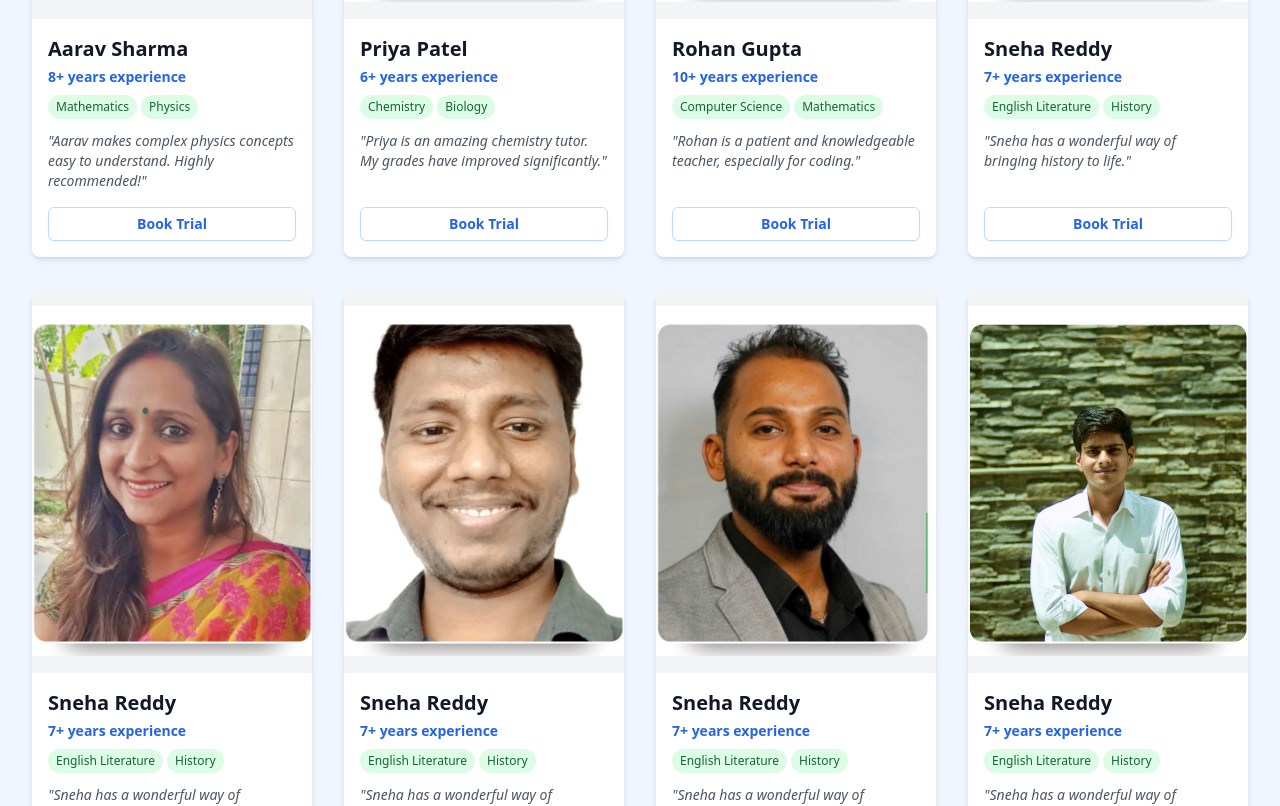
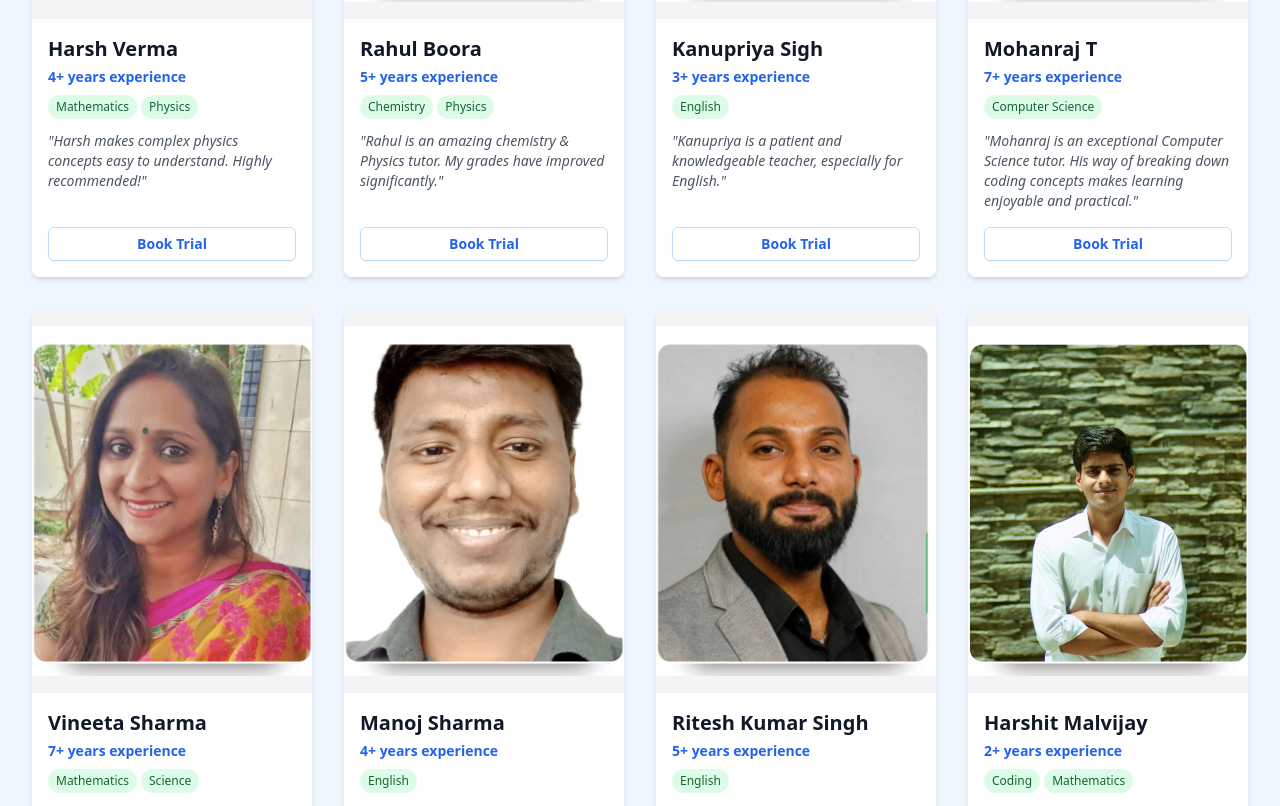
Before and after one commit to Avviishek/entanglen-new, a React (Vite) app: page / in a window 1280 px wide. Shown: the part 2620-3426 px from the top of the page. Built offline with nearby package versions, Linux system fonts and the light colour scheme; grey boxes are pictures that could not be loaded.

Commit message:
few more chages

```diff
--- a/components/TrialFormModal.tsx
+++ b/components/TrialFormModal.tsx
@@ -6,14 +6,16 @@ import { TUTORS } from '../constants';
 interface TrialFormModalProps {
   isOpen: boolean;
   onClose: () => void;
+  selectedSubject?: string;
 }
 
 const subjects = [...new Set(TUTORS.flatMap(t => t.subjects))];
 const defaultSubject = subjects.length > 0 ? subjects[0] : '';
 
 
-const TrialFormModal: React.FC<TrialFormModalProps> = ({ isOpen, onClose }) => {
+const TrialFormModal: React.FC<TrialFormModalProps> = ({ isOpen, onClose, selectedSubject }) => {
   const [completed, setCompleted] = React.useState(false);
+  const [formError, setFormError] = React.useState(false);
 
   useEffect(() => {
     const handleEsc = (event: KeyboardEvent) => {
@@ -21,16 +23,24 @@ const TrialFormModal: React.FC<TrialFormModalProps> = ({ isOpen, onClose }) => {
         onClose();
       }
     };
+    const handleFormforgeMessage = (event: MessageEvent) => {
+      if (event.origin === 'https://formforge.solutions' && event.data === 'formforge:submitted') {
+        setCompleted(true);
+      }
+    };
     if (isOpen) {
       document.body.style.overflow = 'hidden';
       window.addEventListener('keydown', handleEsc);
+      window.addEventListener('message', handleFormforgeMessage);
     } else {
       document.body.style.overflow = 'unset';
       setCompleted(false);
+      setFormError(false);
     }
     return () => {
       document.body.style.overflow = 'unset';
       window.removeEventListener('keydown', handleEsc);
+      window.removeEventListener('message', handleFormforgeMessage);
     };
   }, [isOpen, onClose]);
 
@@ -66,6 +76,7 @@ const TrialFormModal: React.FC<TrialFormModalProps> = ({ isOpen, onClose }) => {
           </div>
         ) : (
           <div className="w-full h-[600px]">
+            {!formError ? (
               <iframe
                 src="https://formforge.solutions/form/60236590-621e-486c-9ec3-683e0e312b8c"
                 width="100%"
@@ -73,14 +84,14 @@ const TrialFormModal: React.FC<TrialFormModalProps> = ({ isOpen, onClose }) => {
                 frameBorder="0"
                 title="Formforge Trial Request"
                 style={{ borderRadius: '16px', width: '100%', height: '100%' }}
-              onLoad={() => {
-                window.addEventListener('message', function(event) {
-                  if (event.origin === 'https://formforge.solutions' && event.data === 'formforge:submitted') {
-                    setCompleted(true);
-                  }
-                });
-              }}
+                onError={() => setFormError(true)}
               ></iframe>
+            ) : (
+              <div className="flex flex-col items-center justify-center h-full">
+                <p className="text-red-600 font-semibold">Failed to load the form. Please check your internet connection or try again later.</p>
+                <Button variant="primary" size="medium" onClick={onClose} className="mt-4">Close</Button>
+              </div>
+            )}
           </div>
         )}
       </div>
--- a/constants.ts
+++ b/constants.ts
@@ -4,93 +4,93 @@ import { Tutor, Testimonial, PricingPlan } from './types';
 export const TUTORS: Tutor[] = [
   {
     id: 1,
-    name: 'Aarav Sharma',
+    name: 'Harsh Verma',
     image: '1.png',
     subjects: ['Mathematics', 'Physics'],
-    experience: '8+ years',
-    languages: ['English', 'Hindi'],
+    experience: '4+ years',
+    languages: ['English'],
     availability: 'Full-time',
-    testimonial: 'Aarav makes complex physics concepts easy to understand. Highly recommended!'
+    testimonial: 'Harsh makes complex physics concepts easy to understand. Highly recommended!'
   },
   {
     id: 2,
-    name: 'Priya Patel',
+    name: 'Rahul Boora',
     image: '2.jpeg',
-    subjects: ['Chemistry', 'Biology'],
-    experience: '6+ years',
-    languages: ['English', 'Gujarati'],
-    availability: 'Part-time',
-    testimonial: 'Priya is an amazing chemistry tutor. My grades have improved significantly.'
+    subjects: ['Chemistry', 'Physics'],
+    experience: '5+ years',
+    languages: ['English'],
+    availability: 'Full-time',
+    testimonial: 'Rahul is an amazing chemistry & Physics tutor. My grades have improved significantly.'
   },
   {
     id: 3,
-    name: 'Rohan Gupta',
+    name: 'Kanupriya Sigh',
     image: '/3.jpeg',
-    subjects: ['Computer Science', 'Mathematics'],
-    experience: '10+ years',
-    languages: ['English', 'Hindi'],
+    subjects: ['English'],
+    experience: '3+ years',
+    languages: ['English'],
     availability: 'Full-time',
-    testimonial: 'Rohan is a patient and knowledgeable teacher, especially for coding.'
+    testimonial: 'Kanupriya is a patient and knowledgeable teacher, especially for English.'
   },
   {
     id: 4,
-    name: 'Sneha Reddy',
+    name: 'Mohanraj T',
     image: '/4.jpeg',
-    subjects: ['English Literature', 'History'],
+    subjects: ['Computer Science'],
     experience: '7+ years',
-    languages: ['English', 'Telugu'],
-    availability: 'Part-time',
-    testimonial: 'Sneha has a wonderful way of bringing history to life.'
+    languages: ['English'],
+    availability: 'Full-time',
+    testimonial: 'Mohanraj is an exceptional Computer Science tutor. His way of breaking down coding concepts makes learning enjoyable and practical.'
   },
   {
     id: 5,
-    name: 'Sneha Reddy',
+    name: 'Vineeta Sharma',
     image: '/5.jpeg',
-    subjects: ['English Literature', 'History'],
+    subjects: ['Mathematics', 'Science'],
     experience: '7+ years',
-    languages: ['English', 'Telugu'],
-    availability: 'Part-time',
-    testimonial: 'Sneha has a wonderful way of bringing history to life.'
+    languages: ['English'],
+    availability: 'Full-time',
+    testimonial: 'Vineeta has a wonderful way of making Mathematics and Science easy to understand and engaging for students.'
   },
   {
     id: 6,
-    name: 'Sneha Reddy',
+    name: 'Manoj Sharma',
     image: '/6.jpeg',
-    subjects: ['English Literature', 'History'],
-    experience: '7+ years',
-    languages: ['English', 'Telugu'],
-    availability: 'Part-time',
-    testimonial: 'Sneha has a wonderful way of bringing history to life.'
+    subjects: ['English'],
+    experience: '4+ years',
+    languages: ['English'],
+    availability: 'Full-time',
+    testimonial: 'Manoj makes learning English enjoyable and interactive. She focuses on clear explanations and practical examples that build real confidence in communication.'
   },
   {
     id: 7,
-    name: 'Sneha Reddy',
+    name: 'Ritesh Kumar Singh',
     image: '/7.jpeg',
-    subjects: ['English Literature', 'History'],
-    experience: '7+ years',
-    languages: ['English', 'Telugu'],
-    availability: 'Part-time',
-    testimonial: 'Sneha has a wonderful way of bringing history to life.'
+    subjects: ['English'],
+    experience: '5+ years',
+    languages: ['English'],
+    availability: 'Full-time',
+    testimonial: 'Ritesh makes English easy and fun to learn!'
   },
   {
     id: 8,
-    name: 'Sneha Reddy',
+    name: 'Harshit Malvijay',
     image: '/8.jpeg',
-    subjects: ['English Literature', 'History'],
-    experience: '7+ years',
-    languages: ['English', 'Telugu'],
-    availability: 'Part-time',
-    testimonial: 'Sneha has a wonderful way of bringing history to life.'
+    subjects: ['Coding', 'Mathematics'],
+    experience: '2+ years',
+    languages: ['English'],
+    availability: 'Full-time',
+    testimonial: 'Harshit explains coding and math in a way that’s simple and clear.'
   },
   {
     id: 9,
-    name: 'Sneha Reddy',
+    name: 'Sujata Singh',
     image: '/9.jpeg',
-    subjects: ['English Literature', 'History'],
-    experience: '7+ years',
-    languages: ['English', 'Telugu'],
-    availability: 'Part-time',
-    testimonial: 'Sneha has a wonderful way of bringing history to life.'
+    subjects: ['Biology', 'Chemistry'],
+    experience: '4+ years',
+    languages: ['English'],
+    availability: 'Full-time',
+    testimonial: 'Sujata explains biology and chemistry so clearly that tough topics feel simple.'
   }
 ];
 
```
Lines whose indentation alone changed are shown as unchanged.
